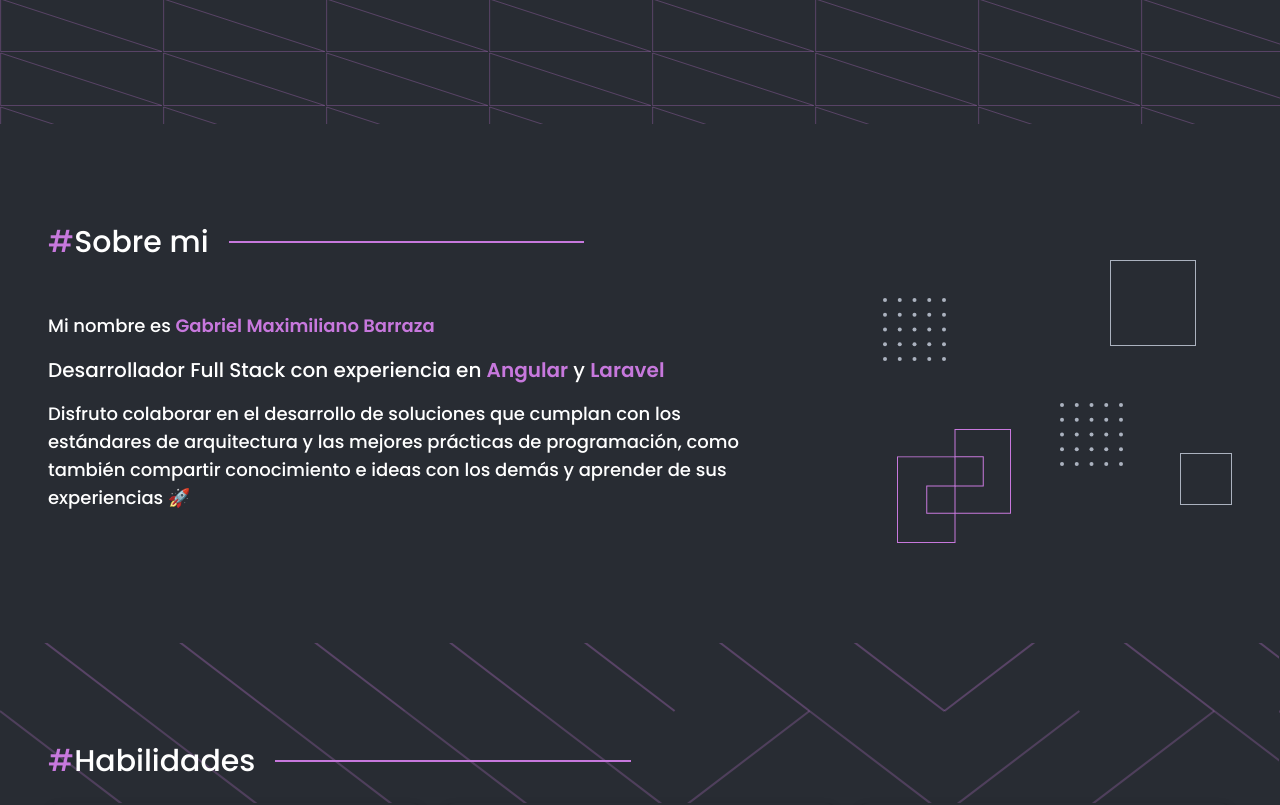
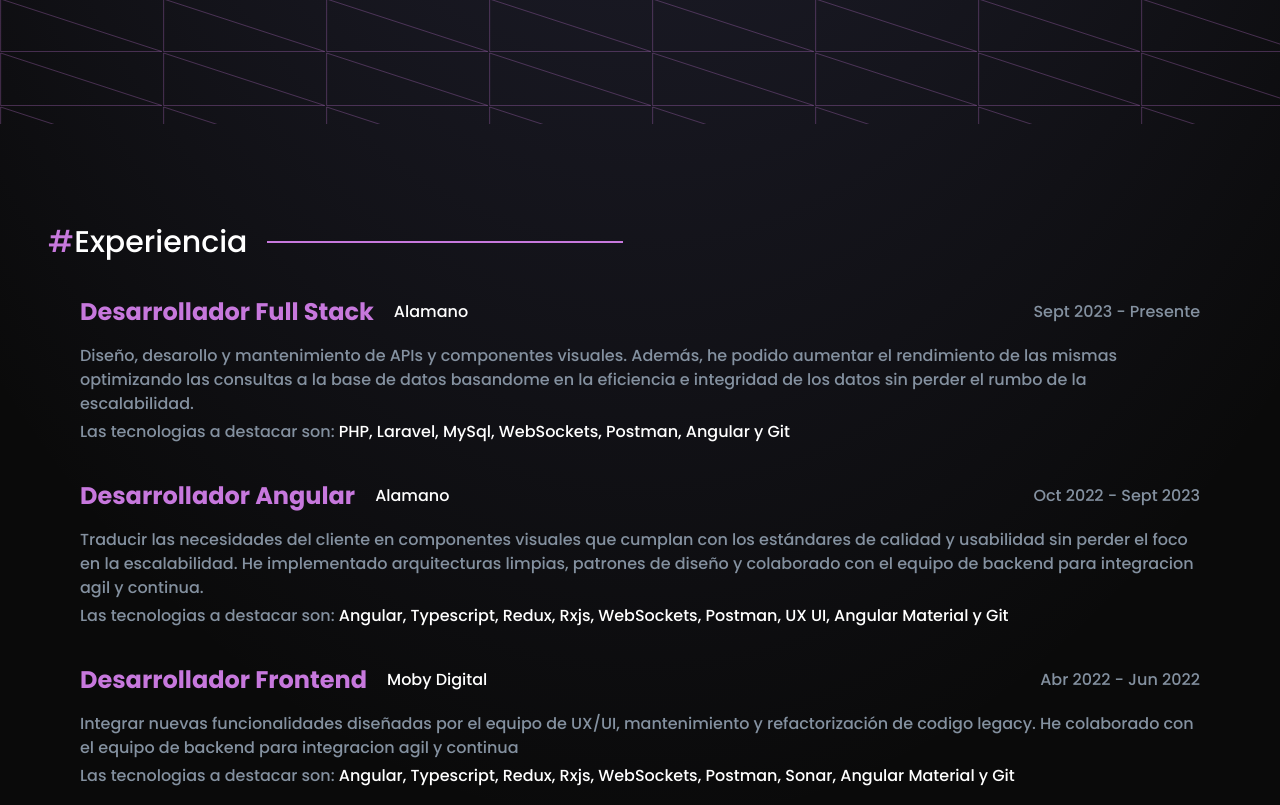
Before and after one commit to maxigbarraza1/portfolio, an Angular app: page / in a window 1280 px wide. Shown: the part 660-1465 px from the top of the page. Built offline with nearby package versions, Linux system fonts and the light colour scheme.

Commit message:
Remove about-me component and related files

```diff
--- a/src/app/about-me/about-me.component.html
+++ /dev/null
@@ -1,32 +0,0 @@
-<div class="background py-1">
-  <section class="about-container mx-12 my-24">
-    <app-section-header [title]="'Sobre mi'"></app-section-header>
-    <div
-      class="about-content flex flex-row justify-between max-xl:justify-center max-xl:text-center max-xl:mt-5 items-center"
-    >
-      <div class="about-texts flex flex-col gap-4 mt-5">
-        <h4 class="text-lg font-normal">
-          Mi nombre es
-          <span class="color-primary font-semibold"
-            >Gabriel Maximiliano Barraza</span
-          >
-        </h4>
-        <h3 class="text-xl font-normal">
-          Desarrollador Full Stack con experiencia en
-          <span class="color-primary font-semibold">Angular</span> y
-          <span class="color-primary font-semibold">Laravel</span>
-        </h3>
-        <p class="text-lg font-normal">
-          Disfruto colaborar en el desarrollo de soluciones que cumplan con los
-          estándares de arquitectura y las mejores prácticas de programación,
-          como también compartir conocimiento e ideas con los demás y aprender
-          de sus experiencias 🚀
-        </p>
-      </div>
-
-      <div class="about-image max-xl:hidden">
-        <img src="assets/about-img.svg" alt="about-me" />
-      </div>
-    </div>
-  </section>
-</div>
--- a/src/app/about-me/about-me.component.scss
+++ /dev/null
@@ -1,33 +0,0 @@
-@import "./../app.component.scss";
-
-.about-container {
-  max-width: 100%;
-  .about-content {
-    .about-texts {
-      max-width: 60%;
-      color: $white;
-      .color-primary {
-        color: $primary;
-      }
-    }
-  }
-}
-
-// @media (max-width: 768px) {
-//   .about-content {
-//     .about-image {
-//       display: none !important;
-//       width: 1%;
-//     }
-//     .about-texts {
-//       display: flex;
-//       flex-direction: column;
-//       justify-content: center !important;
-//       align-items: center;
-//       text-align: center;
-//     }
-//   }
-// }
-
-// @media (min-width: 769px) {
-// }
--- a/src/app/app.component.html
+++ b/src/app/app.component.html
@@ -1,8 +1,9 @@
-<div class="wrapper">
+<div
+  class="wrapper bg-neutral-950 bg-[radial-gradient(ellipse_80%_80%_at_50%_-20%,rgba(120,119,198,0.3),rgba(255,255,255,0))]"
+>
   <app-header></app-header>
   <app-home id="inicio"></app-home>
-  <app-about-me id="sobre-mi"></app-about-me>
+  <app-experience id="experiencia"></app-experience>
   <app-skills id="habilidades"></app-skills>
-  <app-experience id="experiencia"></app-experience>
   <app-contact id="contacto"></app-contact>
 </div>
--- a/src/app/app.component.scss
+++ b/src/app/app.component.scss
@@ -6,6 +6,5 @@ $nav-bar-font: hsla(219, 14%, 71%, 1);
 $images-color-bg: hsla(287, 60%, 67%, 0.3);
 
 .wrapper {
-  background-color: $background;
   font-family: "Poppins", sans-serif;
 }
--- a/src/app/app.component.ts
+++ b/src/app/app.component.ts
@@ -1,7 +1,6 @@
 import { CommonModule } from '@angular/common';
 import { Component } from '@angular/core';
 import { RouterOutlet } from '@angular/router';
-import { AboutMeComponent } from './about-me/about-me.component';
 import { ContactComponent } from './contact/contact.component';
 import { ExperienceComponent } from './experience/experience.component';
 import { HeaderComponent } from './header/header.component';
@@ -16,7 +15,6 @@ import { SkillsComponent } from './skills/skills.component';
     RouterOutlet,
     HeaderComponent,
     HomeComponent,
-    AboutMeComponent,
     SkillsComponent,
     ExperienceComponent,
     ContactComponent,
```
Also changed, not shown: src/app/about-me/about-me.component.ts (deleted, +0 -11 lines), 1 other file (tests, documents, lock files or other folders).
